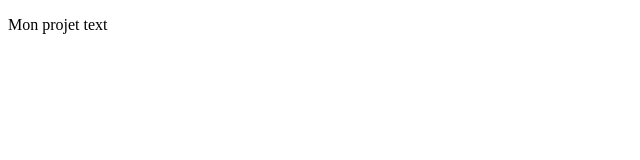
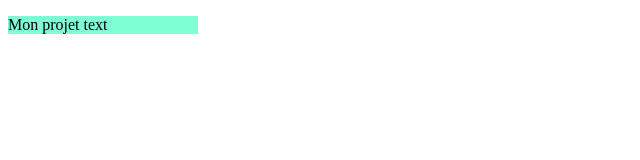
Before and after one commit to Lemagiciendelombre/text, a plain HTML site: page index.html in a window 1280 px wide. Shown: the whole page, without its empty margins (0-640 px from the left). Drawn offline with Linux system fonts and the light colour scheme.

Commit message:
changement fichier HTML et CSS

```diff
--- a/index.html
+++ b/index.html
@@ -4,6 +4,7 @@
     <meta charset="UTF-8">
     <meta name="viewport" content="width=device-width, initial-scale=1.0">
     <title>Document</title>
+    <link rel="stylesheet" href="styles.css">
 </head>
 <body>
     <p>Mon projet text</p>
--- a/styles.css
+++ b/styles.css
@@ -0,0 +1,4 @@
+p{
+    background-color: aquamarine;
+    width: 15%;
+}
```
